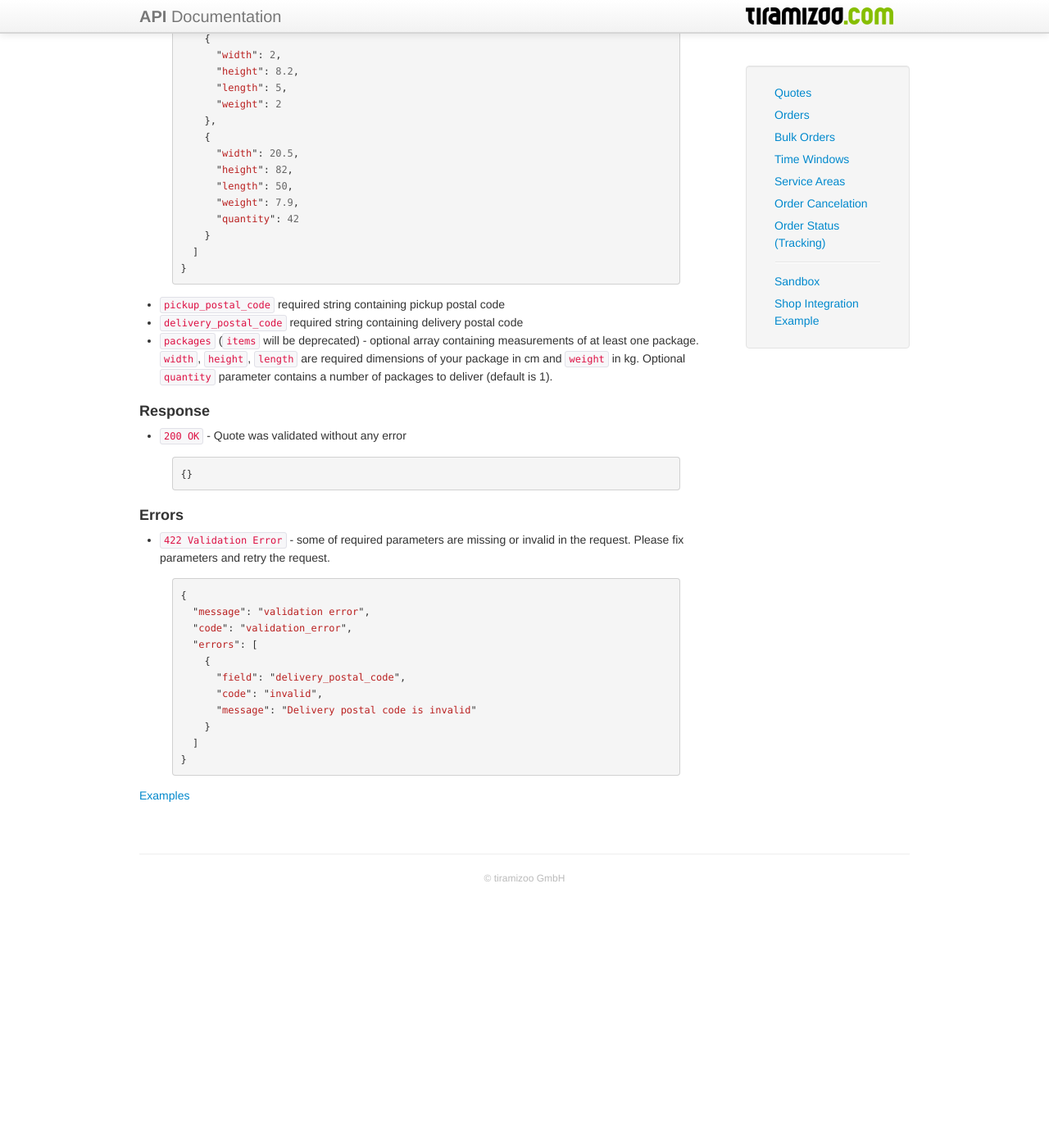
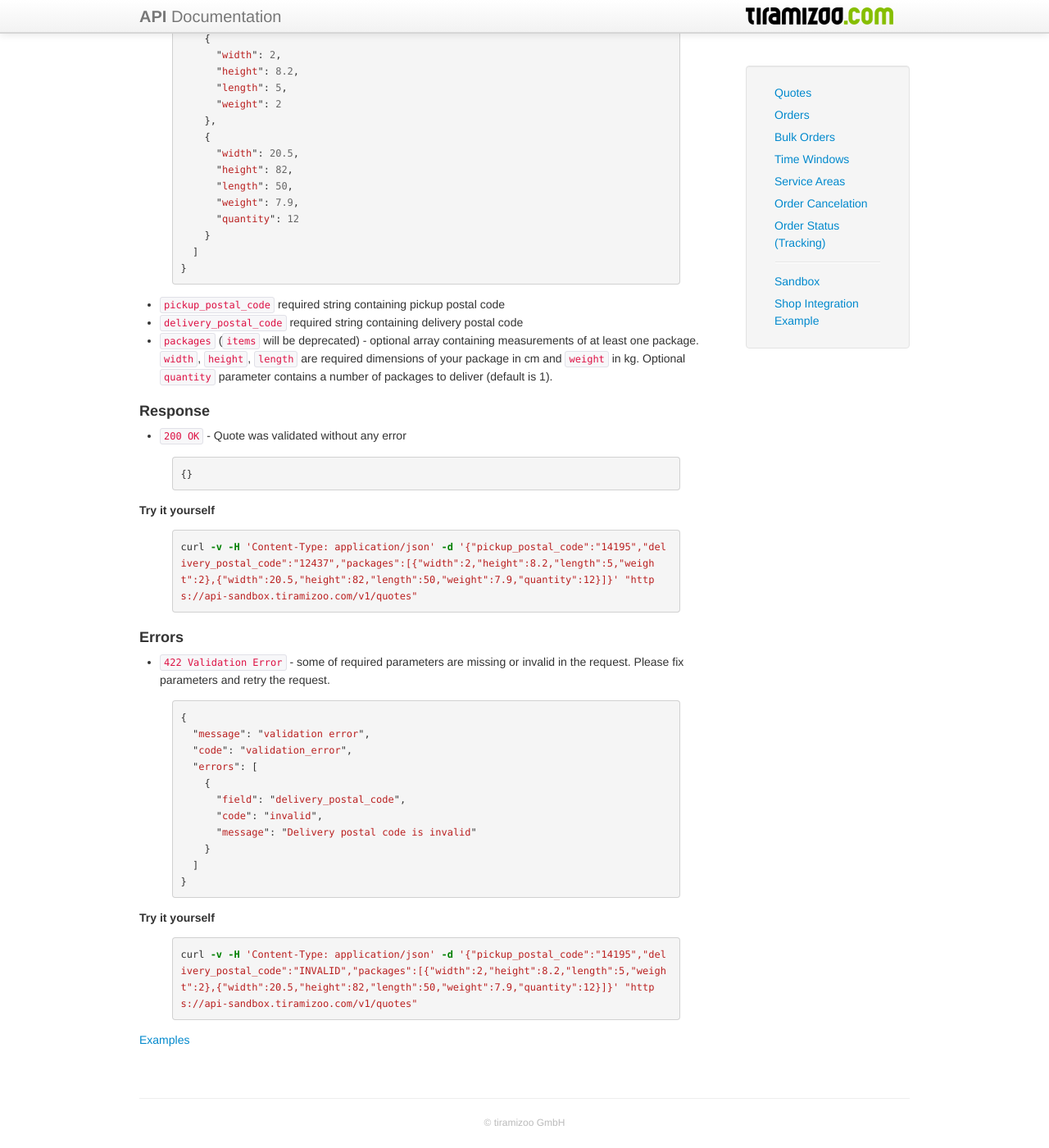
Before and after one commit to Goundar/tiramizoo.github.com, a Jekyll site: the page built from quotes.md, in a window 1280 px wide and 1400 px high, scrolled down 546 px. Shown: the whole window at 82% size. Built offline with Jekyll 4.4.1, drawn with Linux system fonts in a browser that asks for light colours; before the commit the page ends 1666 px from its top, so only the background shows below that; some of the changed text lies outside the part shown.

Commit message:
quotes docs improvement

```diff
--- a/quotes.md
+++ b/quotes.md
@@ -3,8 +3,7 @@ layout: page
 title: Quotes
 ---
 
-The Quotes API provides an easy way of checking delivery prices in
-tiramizoo.
+The Quotes API provides an easy way to verify service availability and packages.
 
 ### Create quote
 
@@ -37,7 +36,7 @@ or to validate packages also:
       "height": 82,
       "length": 50,
       "weight": 7.9,
-      "quantity": 42
+      "quantity": 12
     }
   ]
 }
@@ -55,6 +54,11 @@ or to validate packages also:
 * `200 OK` - Quote was validated without any error
 {% highlight javascript %}
 {}
+{% endhighlight %}
+
+##### Try it yourself #####
+{% highlight bash %}
+curl -v -H 'Content-Type: application/json' -d '{"pickup_postal_code":"14195","delivery_postal_code":"12437","packages":[{"width":2,"height":8.2,"length":5,"weight":2},{"width":20.5,"height":82,"length":50,"weight":7.9,"quantity":12}]}' "https://api-sandbox.tiramizoo.com/v1/quotes"
 {% endhighlight %}
 
 #### Errors
@@ -75,4 +79,9 @@ or to validate packages also:
 }
 {% endhighlight %}
 
+##### Try it yourself #####
+{% highlight bash %}
+curl -v -H 'Content-Type: application/json' -d '{"pickup_postal_code":"14195","delivery_postal_code":"INVALID","packages":[{"width":2,"height":8.2,"length":5,"weight":2},{"width":20.5,"height":82,"length":50,"weight":7.9,"quantity":12}]}' "https://api-sandbox.tiramizoo.com/v1/quotes"
+{% endhighlight %}
+
 [Examples](/sandbox.html#quotes)
```
